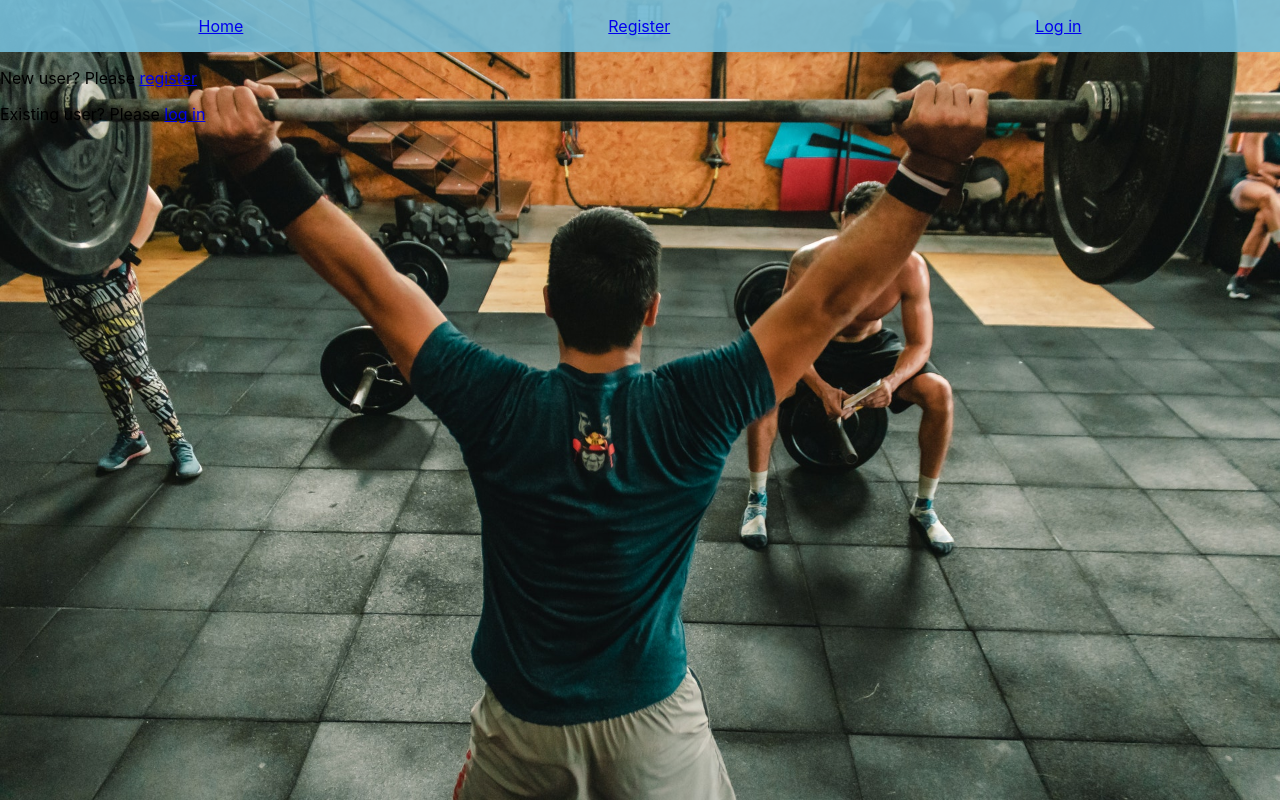
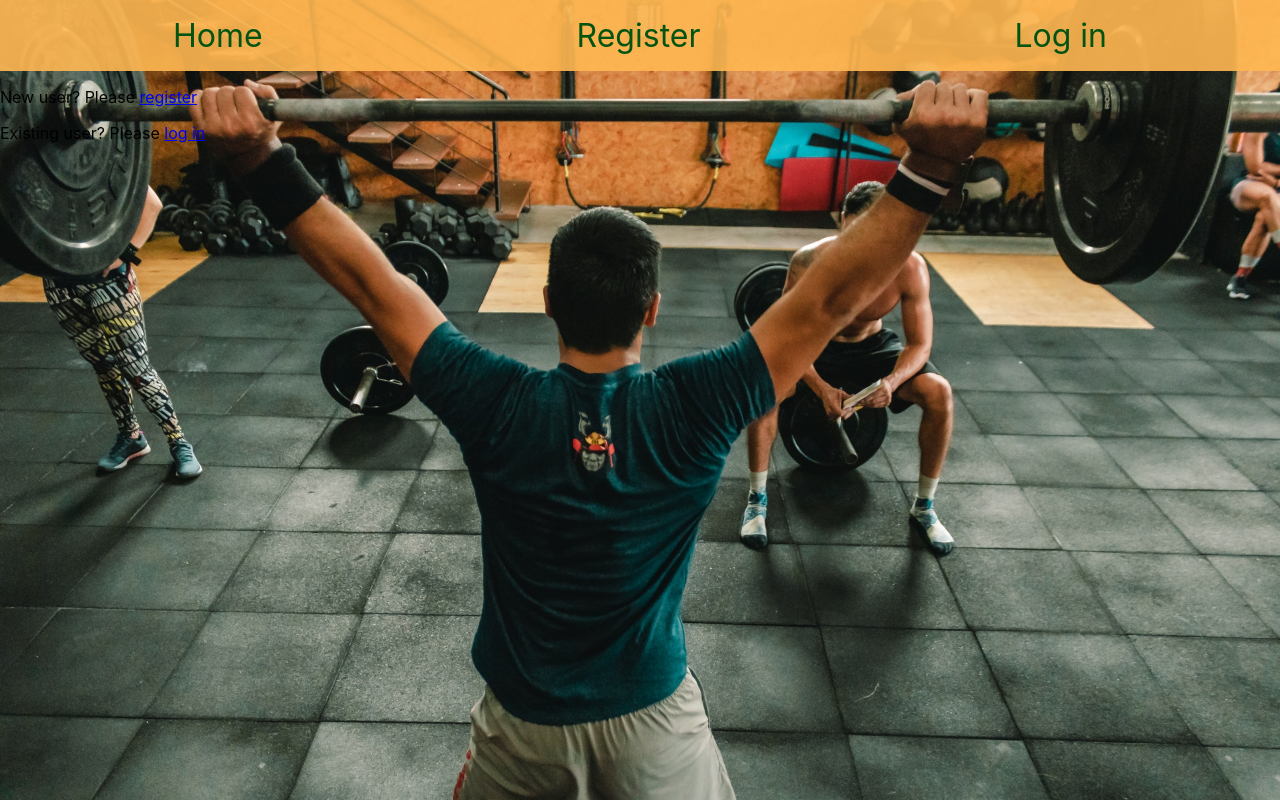
Before and after one commit to krikaz/Build_Week_React_Redux, a React (Create React App) app in the folder lambdafit/: page / in a window 1280 px wide. Built offline with nearby package versions, Linux system fonts and the light colour scheme.

Commit message:
added css nav to match img

```diff
--- a/lambdafit/src/App.js
+++ b/lambdafit/src/App.js
@@ -24,11 +24,17 @@ const StyledNav = styled.nav`
 	display: flex;
 	justify-content: space-around;
 	padding: 1rem;
-	background-color: rgba(117, 190, 218, 0.9);
+	background-color: rgb(255, 183, 82, 0.9);
 `;
 
-const StyledLink = styled.link`
+const StyledLink = styled(Link)`
+	font-size: 2rem;
 	text-decoration: none;
+	color: rgb(3, 84, 16);
+	:hover {
+		background-color: rgb(21, 5, 99);
+		color: rgba(220, 240, 240, 0.95);
+	}
 `;
 
 class App extends React.Component {
@@ -52,15 +58,24 @@ class App extends React.Component {
 			<BrowserRouter>
 				<StyledContainer>
 					<StyledNav>
-						<Link to="/">Home</Link>
-						{!this.props.isLoggedIn && <Link to="/register">Register</Link>}
-						{!this.props.isLoggedIn && <Link to="/login">Log in</Link>}
+						<StyledLink to="/">Home</StyledLink>
 
-						{this.props.isLoggedIn && <Link to="/myinfo">My account</Link>}
+						{!this.props.isLoggedIn && (
+							<StyledLink to="/register">Register</StyledLink>
+						)}
+						{!this.props.isLoggedIn && (
+							<StyledLink to="/login">Log in</StyledLink>
+						)}
+
 						{this.props.isLoggedIn && (
-							<Link to="/myexercises">My exercises</Link>
+							<StyledLink to="/myinfo">My account</StyledLink>
 						)}
-						{this.props.isLoggedIn && <Link to="/logout">Log out</Link>}
+						{this.props.isLoggedIn && (
+							<StyledLink to="/myexercises">My exercises</StyledLink>
+						)}
+						{this.props.isLoggedIn && (
+							<StyledLink to="/logout">Log out</StyledLink>
+						)}
 					</StyledNav>
 
 					<Route path="/" exact render={() => <Home {...this.props} />} />
```
